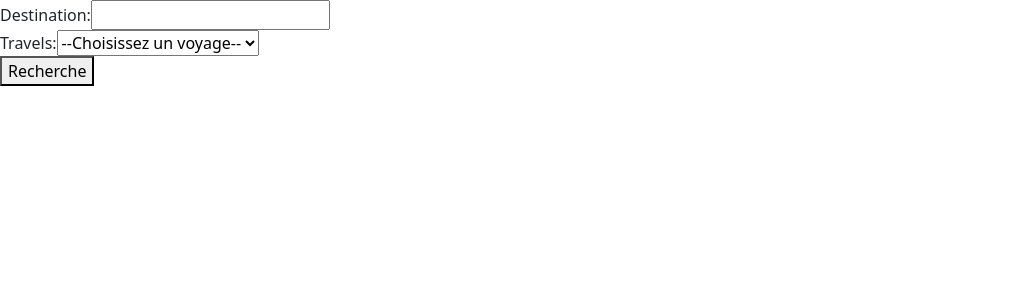
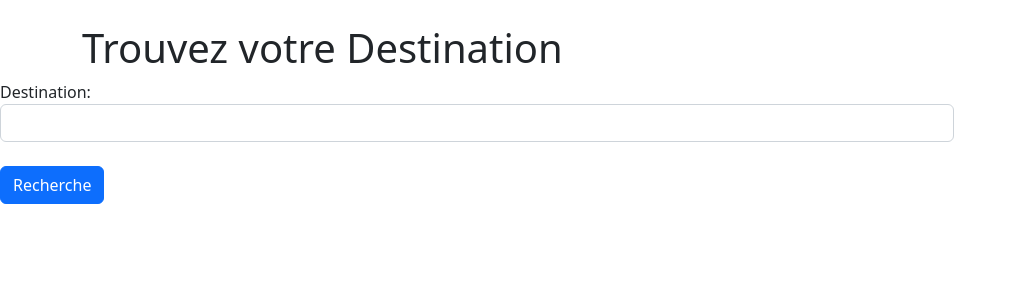
Before and after one commit to mustaphabenmbarek/travelAgency, an Angular app: page / in a window 1280 px wide. Shown: the top 300 px of the page, without its empty margins (0-1017 px from the left). Built offline with nearby package versions, Linux system fonts and the light colour scheme.

Commit message:
add model driven on search

```diff
--- a/src/app/app.module.ts
+++ b/src/app/app.module.ts
@@ -4,7 +4,7 @@ import { BrowserModule } from '@angular/platform-browser';
 import { AppRoutingModule } from './app-routing.module';
 import { AppComponent } from './app.component';
 import { NgbModule } from '@ng-bootstrap/ng-bootstrap';
-import { FormsModule } from '@angular/forms';
+import { FormsModule, ReactiveFormsModule } from '@angular/forms';
 import { SeachComponent } from './page/seach/seach.component';
 import { DestinationComponent } from './page/destination/destination.component';
 
@@ -18,7 +18,8 @@ import { DestinationComponent } from './page/destination/destination.component';
     BrowserModule,
     AppRoutingModule,
     NgbModule,
-    FormsModule
+    FormsModule,
+    ReactiveFormsModule,
   ],
   providers: [],
   bootstrap: [AppComponent]
--- a/src/app/page/seach/seach.component.html
+++ b/src/app/page/seach/seach.component.html
@@ -1,9 +1,28 @@
-<form (ngSubmit)="submitForm()">
+
+<div class="container mt-4">
+
+  <h1>Trouvez votre Destination</h1>
+
+</div>
+
+<div class="row mb-4">
+<form [formGroup]="destinationForm" (ngSubmit)="onSubmit()">
+  <div class="row mb-4">
+    <div class="col-9">
         <div>
       <label for="destination">Destination:</label>
-      <input type="text" id="destination" name="destination" [(ngModel)]="currentSearch" required>
+      <input type="text" class="form-control" id="destination" formControlName="destination">
+      <div class="invalid-feeback" *ngIf="destination.touched && destination.invalid && destination.errors">
+        <ng-container *ngIf="destination.errors['required']">
+          Merci de saisir la destination
+        </ng-container>
+        <ng-container *ngIf="destination.errors['destination']">
+          La destination doit etre valide
+        </ng-container>
         </div>
-
+      </div>
+    </div>
+  </div>
   <!--     <div>
       <label for="arrivalDate">arrivalDate:</label>
       <input type="text" id="arrivalDate" name="arrivalDate" [(ngModel)]="currentSearch" required>
@@ -14,15 +33,20 @@
       <input type="text" id="dateDeparture" name="dateDeparture" [(ngModel)]="currentSearch" required>
     </div> -->
 
-    <div>
+<!--     <div>
+      <div class="row mb-4">
+        <div class="col-9">
           <label for="Travels">Travels:</label>
-      <select id="travels" name="travels" [(ngModel)]="travels" required>
+            <select id="travels" class="form-control" name="travels" [(ngModel)]="travels" required>
               <option value="">--Choisissez un voyage--</option>
               <option value="travels1">Travel  1</option>
               <option value="travels2">Travel  2</option>
               <option value="travels3">Travels 3</option>
             </select>
         </div>
-
-    <button type="submit">Recherche</button>
+      </div>
+    </div> -->
+    <div class="col-9">
+    <button class="btn btn-primary" type="submit">Recherche</button>
+    </div>
   </form>
--- a/src/app/page/seach/seach.component.scss
+++ b/src/app/page/seach/seach.component.scss
@@ -0,0 +1,7 @@
+input.ng-invalid.ng-touched {
+    border: 1px solid red;
+}
+
+.invalid-feedback {
+    display: block;
+}
--- a/src/app/page/seach/seach.component.ts
+++ b/src/app/page/seach/seach.component.ts
@@ -1,5 +1,6 @@
 import { Component } from '@angular/core';
-import { Destination } from 'src/app/services/destination.service';
+import { FormControl, FormGroup, Validators } from '@angular/forms';
+
 
 @Component({
   selector: 'app-seach',
@@ -7,11 +8,26 @@ import { Destination } from 'src/app/services/destination.service';
   styleUrls: ['./seach.component.scss']
 })
 export class SeachComponent {
-  currentSearch = '';
-  travels: Destination[] = [];
+  destinationForm: FormGroup;
 
-  submitForm() {
+ constructor() {
+  this.destinationForm = new FormGroup({
+    destination: new FormControl(null, [Validators.required]),
 
+  });
+ }
+  onSubmit() {
+    console.log(this.destinationForm);
   }
 
+  get destination() {
+    return this.destinationForm.get('destination') as FormControl;
+  }
+  // currentSearch = '';
+  // travels: Destination[] = [];
+
+  // submitForm() {
+
+  // }
+
 }
```
Also changed, not shown: src/app/page/destination/destination.component.html (line endings or trailing spaces). Lines whose indentation alone changed are shown as unchanged.
